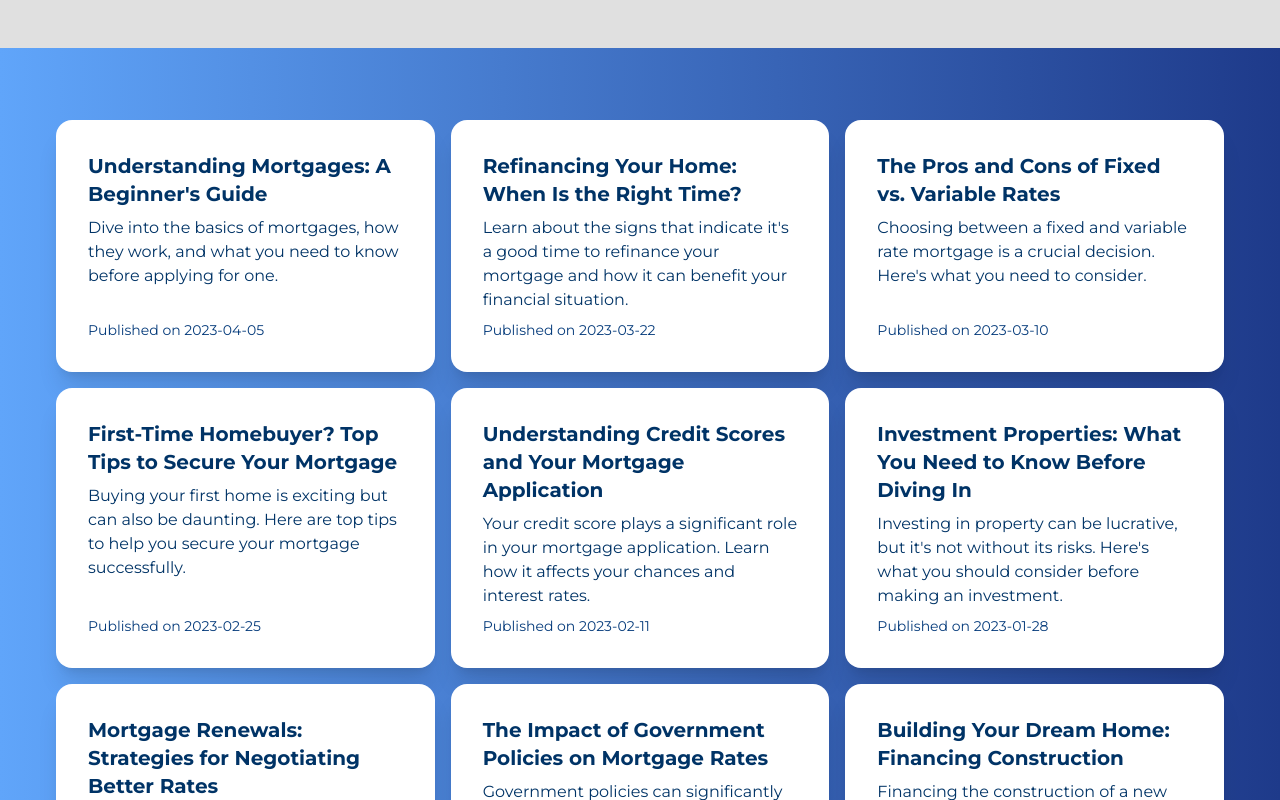
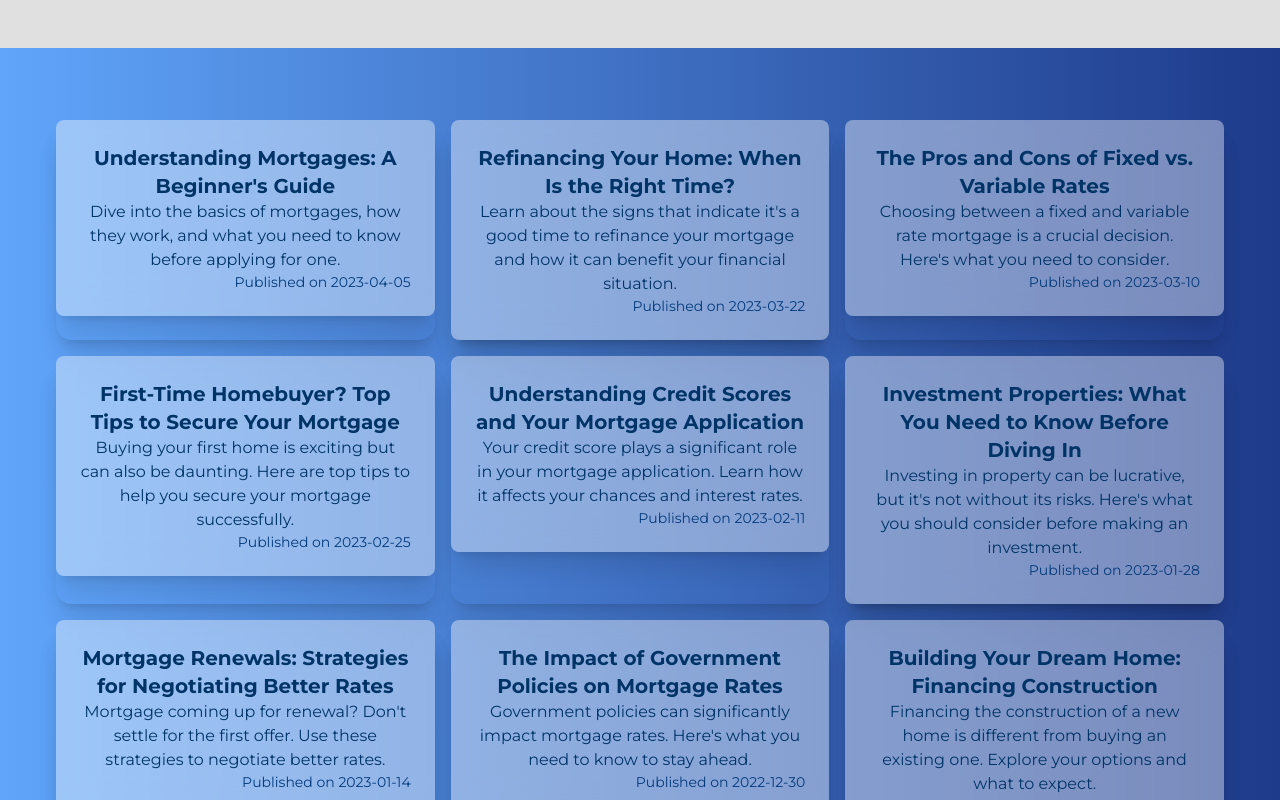
Before and after one commit to brittanyshelley/Veronicaratefair, a Next.js app: page / in a window 1280 px wide. Shown: the part 4600-5400 px from the top of the page. Built offline with nearby package versions, Linux system fonts and the light colour scheme; no server answers.

Commit message:
refactor: Update BlogList component styling

```diff
--- a/src/components/BlogList.js
+++ b/src/components/BlogList.js
@@ -5,8 +5,8 @@ export default function BlogList({ posts }) {
       <div className="container mx-auto px-4 py-8  p-10  text-base-content">
         <div className="grid grid-cols-1 md:grid-cols-2 lg:grid-cols-3 gap-4">
           {posts.map((post, index) => (
-            <div key={index} className="card bg-base-100 shadow-xl hover:shadow-2xl transition-shadow duration-300 ease-in-out">
-              <div className="card-body">
+            <div key={index} className="card  shadow-xl hover:shadow-2xl transition-shadow duration-300 ease-in-out">
+              <div className="bg-white/40 backdrop-blur-lg p-6 shadow-xl hover:scale-105 transition-transform rounded-lg text-center">
                 <h2 className="card-title">{post.title}</h2>
                 <p>{post.excerpt}</p>
                 <div className="card-actions justify-end">
```
